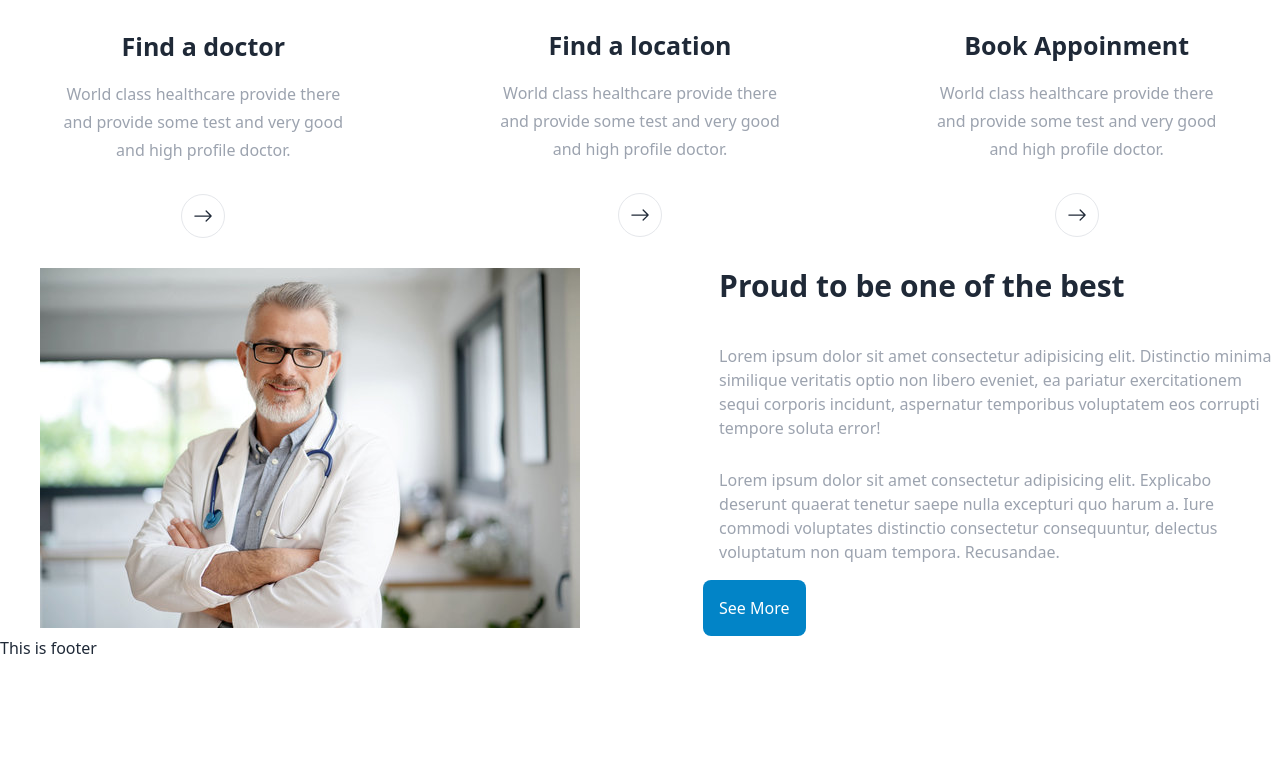
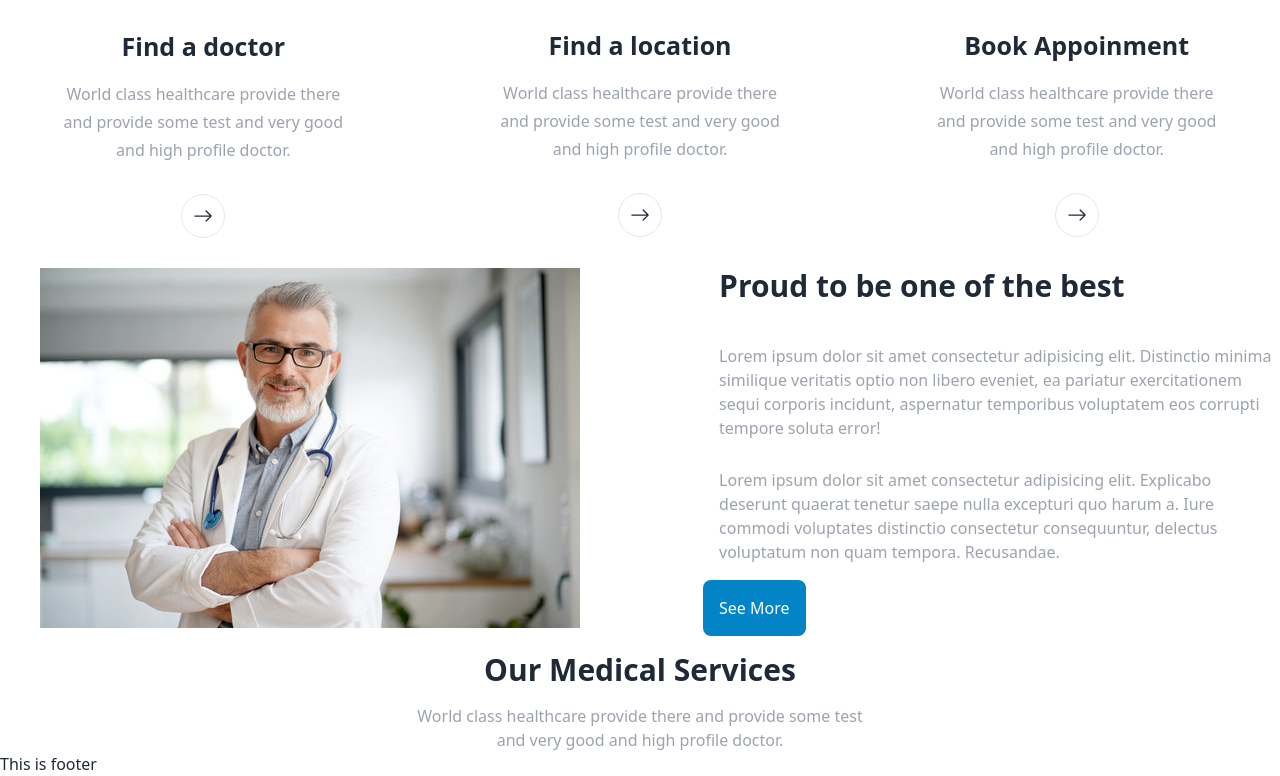
Before and after one commit to Syed-Anwarul-Haque-Piash/doctor-appoinment-client, a React (Vite) app: page / in a window 1280 px wide. Shown: the part 1216-1992 px from the top of the page. Before the commit the page ends 1876 px from the top, so only its background shows below. Built offline with nearby package versions, Linux system fonts and the light colour scheme.

Commit message:
services

```diff
--- /dev/null
+++ b/src/components/Services/Services.jsx
@@ -0,0 +1,18 @@
+import React from 'react'
+
+const Services = () => {
+  return (
+    <section>
+        <div className="container">
+            <div className='xl:w-[470px] mx-auto'>
+                <h2 className='text-center text-3xl font-bold mt-4'>Our Medical Services</h2>
+                <p className='text-center text-gray-400 mt-4'>World class healthcare provide there
+                     and provide some test and very good
+                    and high profile doctor.</p>
+            </div>
+        </div>
+    </section>
+  )
+}
+
+export default Services
--- a/src/pages/Home.jsx
+++ b/src/pages/Home.jsx
@@ -10,6 +10,7 @@ import find3 from '../assets/images/find3.jpg'
 import { Link } from 'react-router-dom'
 import{BsArrowRight} from 'react-icons/bs'
 import About from '../components/About/About'
+import Services from '../components/Services/Services'
 
 const Home = () => {
   return (
@@ -99,6 +100,7 @@ const Home = () => {
         </div>
       </section>
       <About/>
+      <Services></Services>
     </div>
 
   )
```
